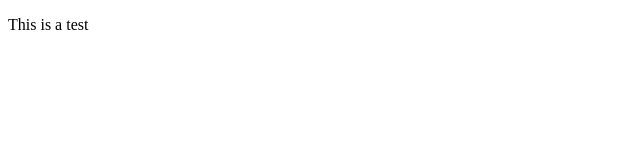
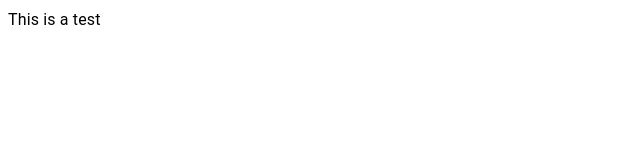
Before and after one commit to zetcco/jobscout-frontend, a React (Create React App) app: page / in a window 1280 px wide. Shown: the top 160 px of the page, without its empty margins (0-640 px from the left). Built offline with nearby package versions, Linux system fonts and the light colour scheme.

Commit message:
Installed MUI

```diff
--- a/package.json
+++ b/package.json
@@ -3,6 +3,9 @@
   "version": "0.1.0",
   "private": true,
   "dependencies": {
+    "@emotion/react": "^11.10.5",
+    "@emotion/styled": "^11.10.5",
+    "@mui/material": "^5.11.4",
     "@testing-library/jest-dom": "^5.16.5",
     "@testing-library/react": "^13.4.0",
     "@testing-library/user-event": "^13.5.0",
--- a/src/App.js
+++ b/src/App.js
@@ -1,7 +1,9 @@
+import { Typography } from "@mui/material";
+
 function App() {
   return (
     <>
-      <p> This is a test </p>
+      <Typography>This is a test</Typography>
     </>
   );
 }
```
Also changed, not shown: 1 other file (tests, documents, lock files or other folders).
